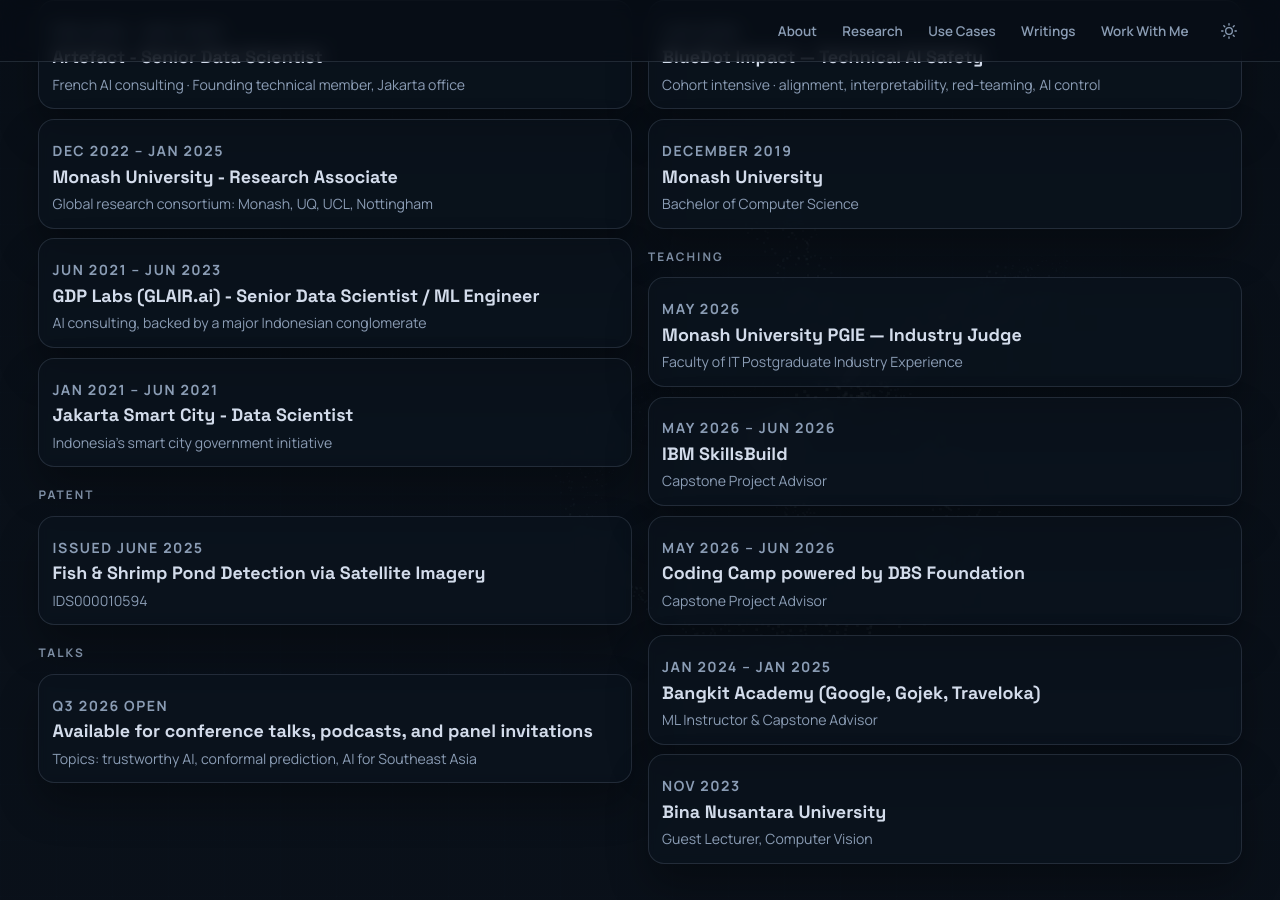
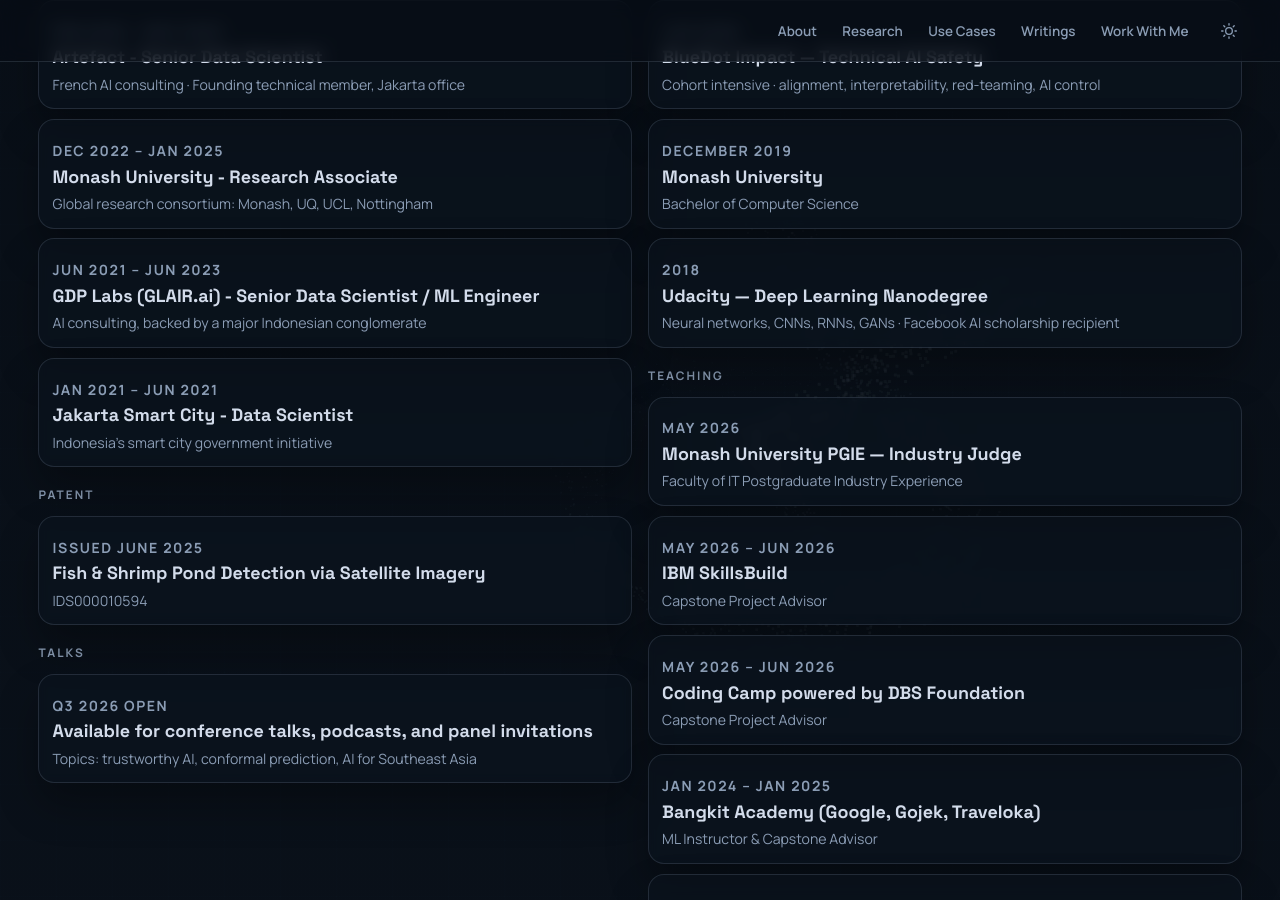
Before and after one commit to Feliren88/feliren88.github.io, a Jekyll site: the page built from index.html, in a window 1280 px wide and 900 px high, scrolled down 2198 px. Built offline with Jekyll 4.4.1, drawn with Linux system fonts in a browser that asks for light colours.

Commit message:
content: add Udacity Deep Learning Nanodegree (2018) to education
Co-Authored-By: Claude Sonnet 4.6 <noreply@anthropic.com>

```diff
--- a/_data/experience.yml
+++ b/_data/experience.yml
@@ -37,6 +37,10 @@ education:
   - dates: 'DECEMBER 2019'
     title: 'Monash University'
     location: 'Bachelor of Computer Science'
+
+  - dates: '2018'
+    title: 'Udacity — Deep Learning Nanodegree'
+    location: 'Neural networks, CNNs, RNNs, GANs · Facebook AI scholarship recipient'
     description: 'Student Exchange at NTU Singapore'
 
 patents:
```
